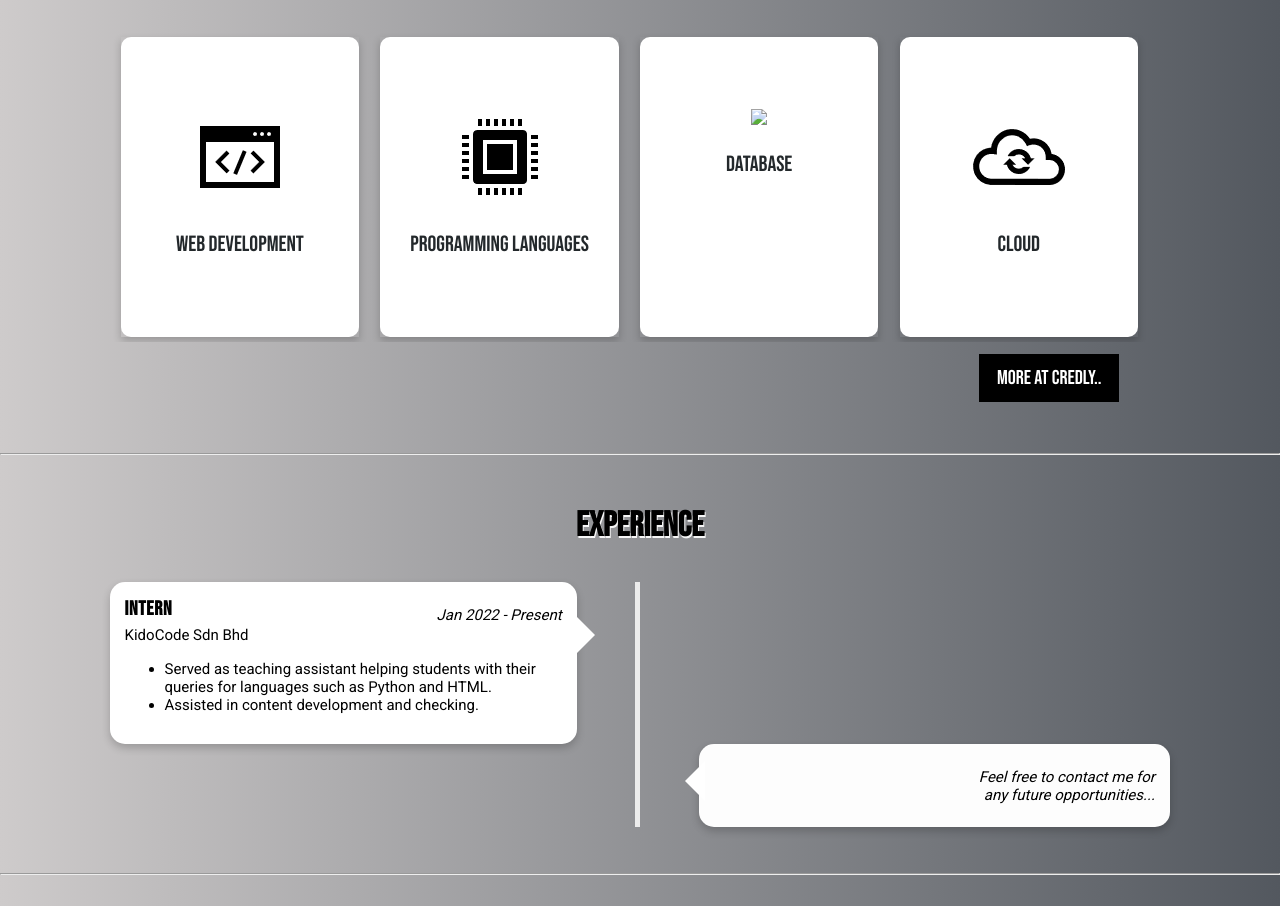
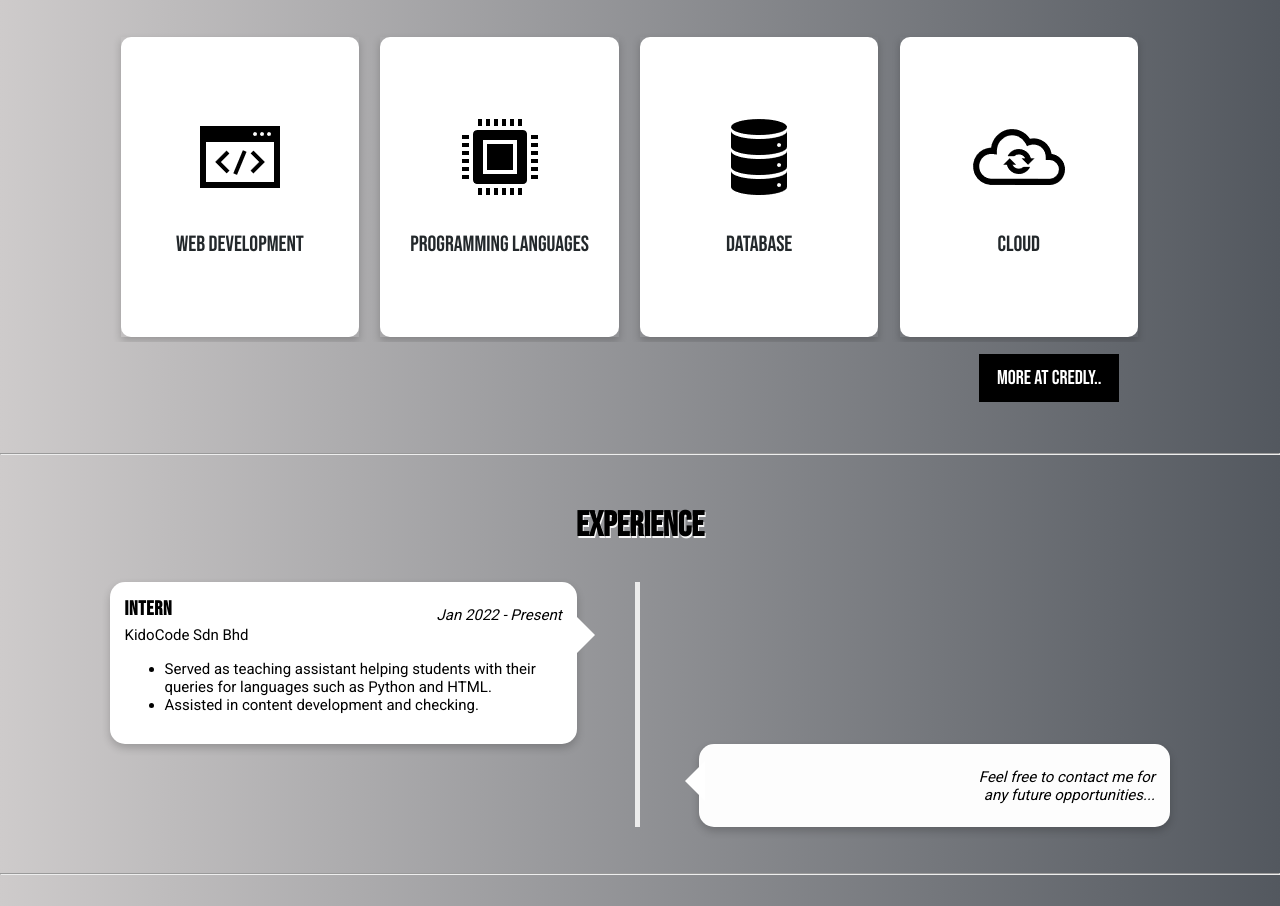
Before and after one commit to CH2001/chunhanssen, a plain HTML site: page index.html in a window 1280 px wide. Shown: the part 923-1829 px from the top of the page. Drawn offline with Linux system fonts and the light colour scheme; grey boxes are pictures that could not be loaded; a web font is replaced by a local one.

Commit message:
Update index.html

```diff
--- a/index.html
+++ b/index.html
@@ -128,7 +128,7 @@
                     <div class="flip-cart">
                         <div class="front">
                             <div class="front-align">
-                                <img src="Images/Database">
+                                <img src="Images/Database.png">
                                 <p class="front-center">Database</p>
                            </div>
                         </div>
```
